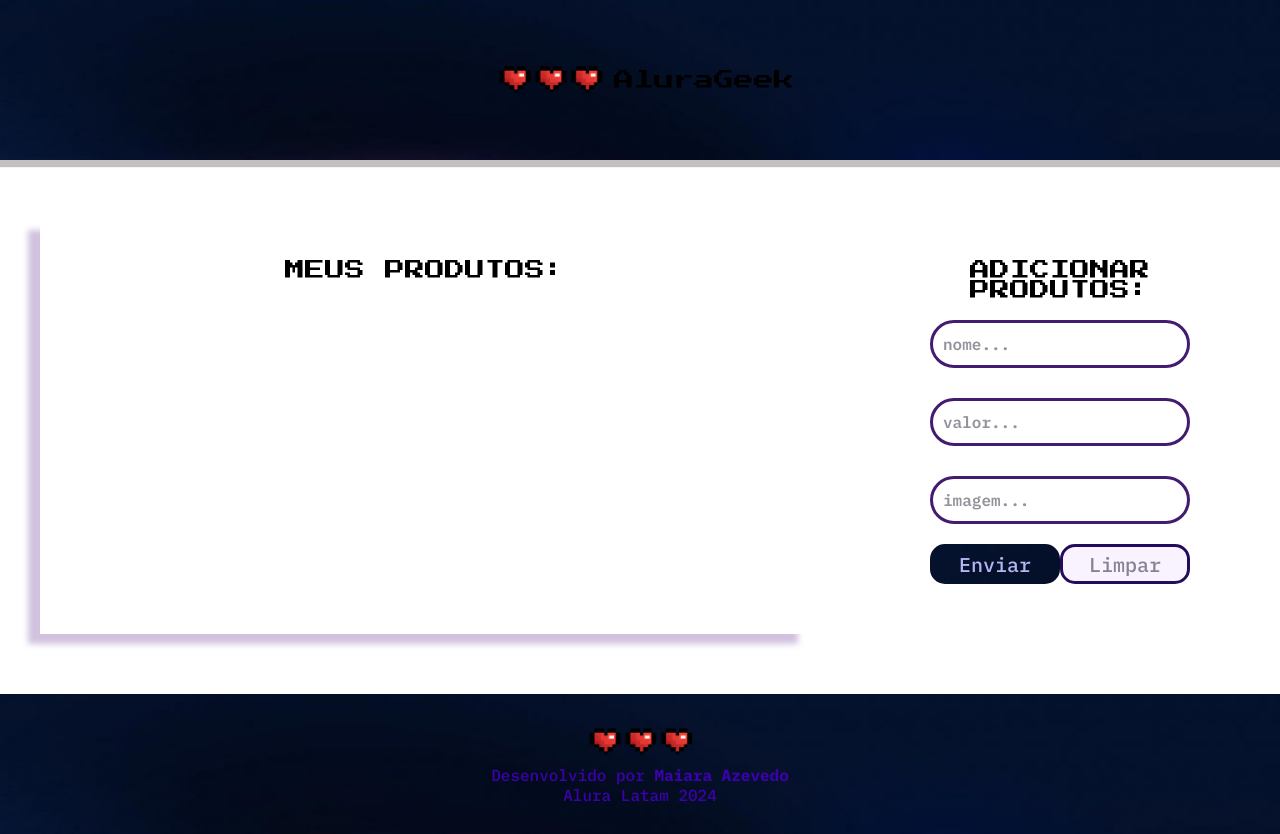
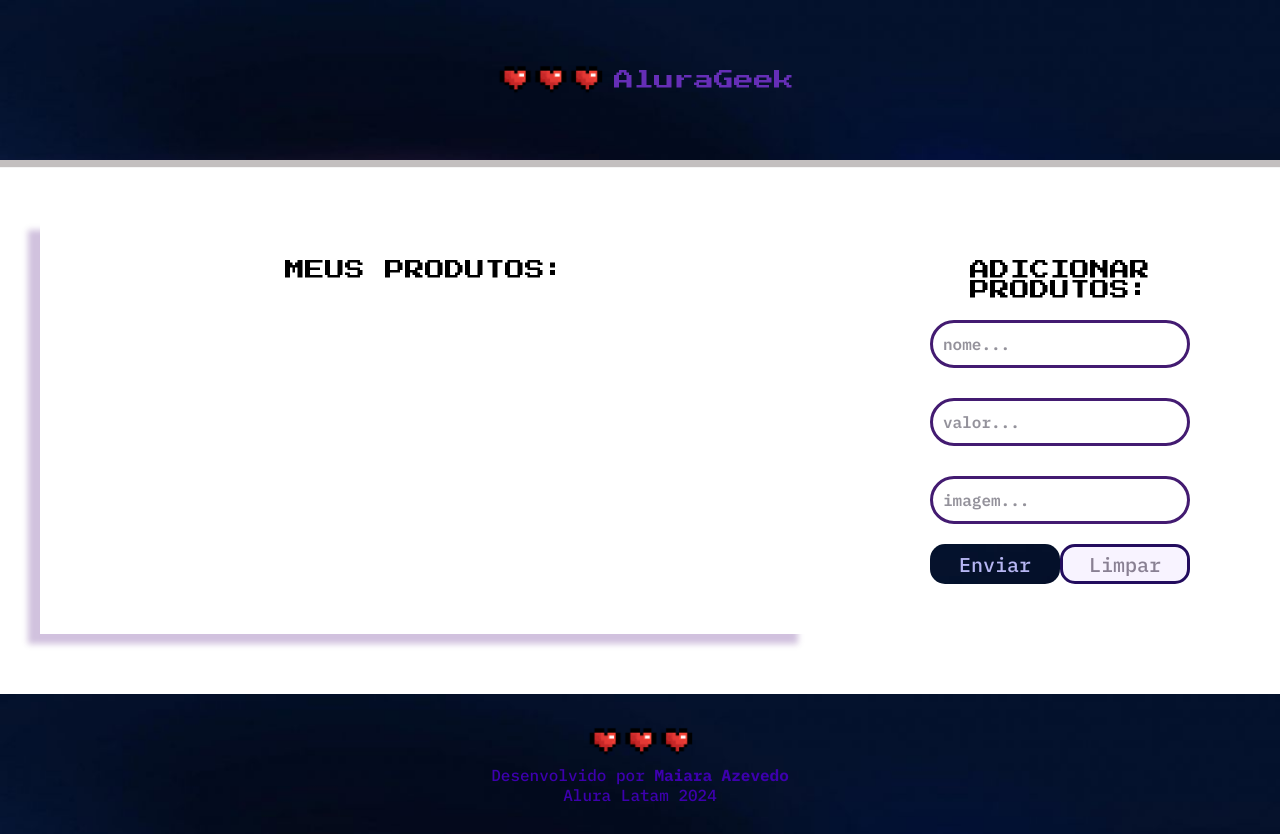
Before and after one commit to MaiaraAzevedo/AluraGeek, a website with bundled scripts: page index.html in a window 1280 px wide. Built offline with nearby package versions, Linux system fonts and the light colour scheme; no server answers.

Commit message:
Update index.html

```diff
--- a/index.html
+++ b/index.html
@@ -12,8 +12,8 @@
 </head>
 <body>
     <header class="cabecalho">
-            <img src="/imagens/logo.png" alt="logo">
-        <h1>AluraGeek</h1>
+            <img src="\imagens\logo.png" alt="logo">
+        <p>AluraGeek</p>
     </header>
     <main class="container-principal">
     <section class="secao-produtos">
@@ -37,7 +37,7 @@
 </main>
 <footer class="rodape-container">
 <div>
-<img src="/imagens/logo.png" alt="AluraGeek">
+<img src="/imagens/logo.png" alt="logo">
 </div>
 <p>Desenvolvido por<span> Maiara Azevedo</span></p>
 <p>Alura Latam 2024</p>
```
